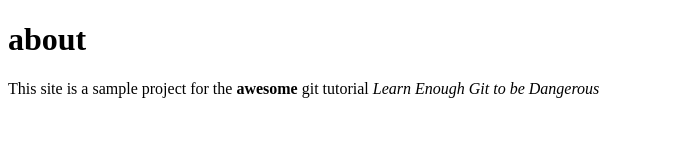
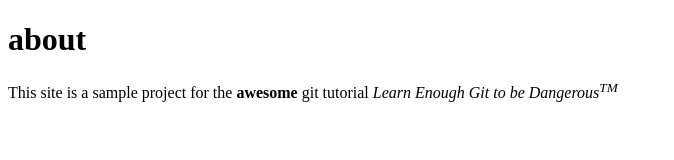
Before and after one commit to dhuantes1117/website, a plain HTML site: page about.html in a window 1280 px wide. Shown: the full height of the page, 0-674 px from the left. Drawn offline with Linux system fonts and the light colour scheme.

Commit message:
add trademark tag

```diff
--- a/about.html
+++ b/about.html
@@ -7,7 +7,7 @@
     <h1>about</h1>
     <p>
       This site is a sample project for the <strong>awesome</strong> git
-      tutorial <em>Learn Enough Git to be Dangerous</em>
+      tutorial <em>Learn Enough Git to be Dangerous<sup>TM</sup></em>
     </p>
   </body>
 </html>
```
